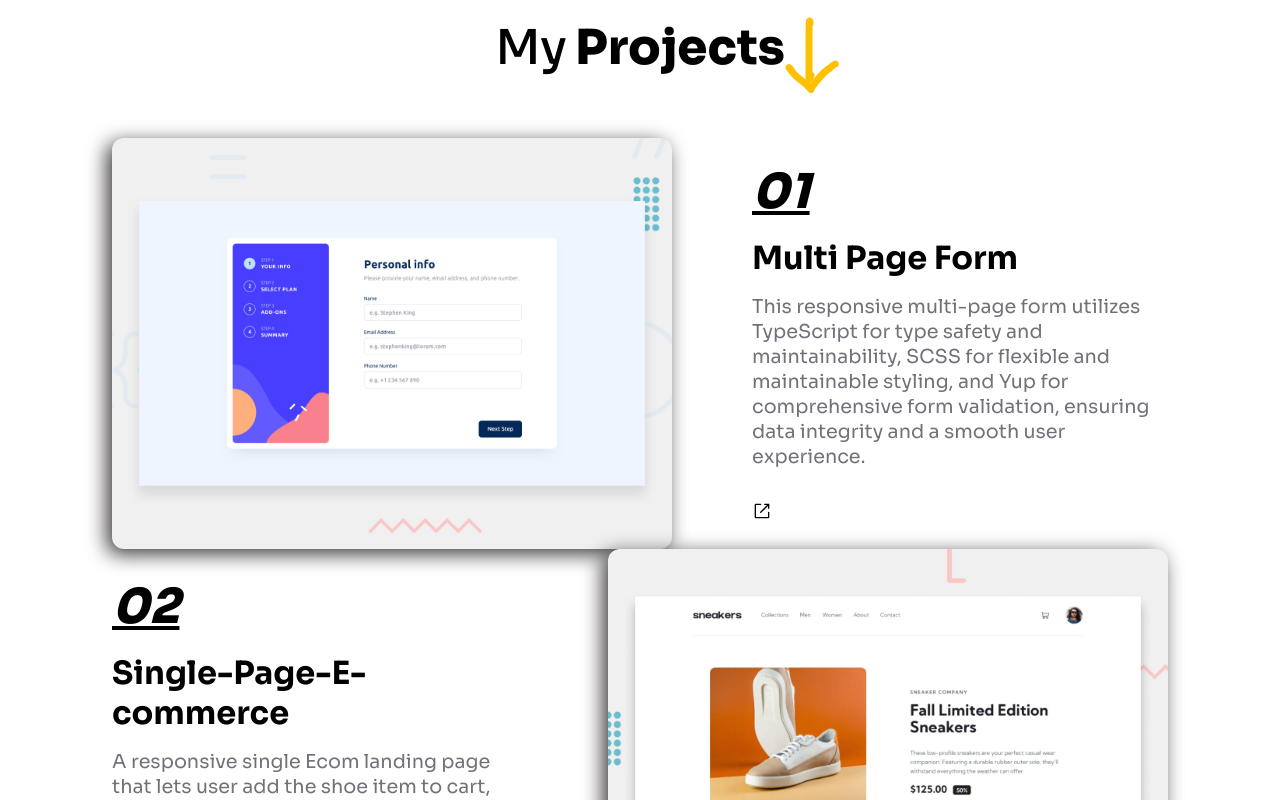
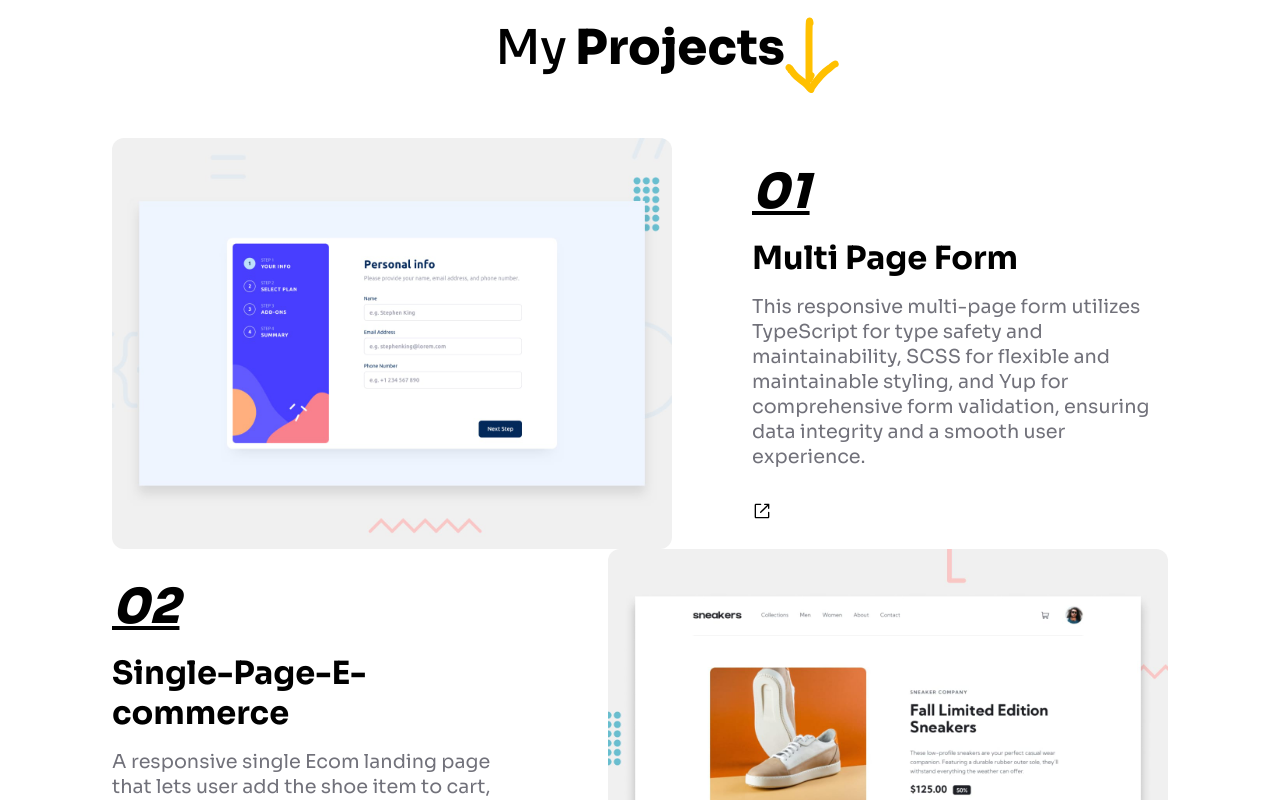
Before and after one commit to Sujal-Jariwala/personalPortfolio, a React (Vite) app: page / in a window 1280 px wide. Shown: the part 2060-2860 px from the top of the page. Built offline with nearby package versions, Linux system fonts and the light colour scheme.

Commit message:
added some minor css changes

```diff
--- a/src/components/Projects/styles.scss
+++ b/src/components/Projects/styles.scss
@@ -86,8 +86,12 @@
                     }
                     max-width: 35rem;
                     border-radius: .75rem;
-                    filter: drop-shadow(-5px 5px 10px $dark-taupe);
-
+                    transform-origin: left bottom;
+                    transition: transform 500ms ease-in-out;
+                    &:hover{
+                        filter: drop-shadow(-10px 3px 5px $muave-gray);
+                        transform: scale(105%);
+                   }
                 }
             }
 
@@ -148,6 +152,7 @@
 .project--index1{
     display: flex;
     flex-direction: row-reverse;
+
 }
 .stickAnimate{
     stroke-dashoffset: 100;
--- a/src/components/Testimonials/styles.scss
+++ b/src/components/Testimonials/styles.scss
@@ -51,12 +51,12 @@
             grid-template-columns: repeat(3, minmax(200px, 1fr));
             grid-template-rows: repeat(1, min-content);
             gap: 2rem;
-            transition: all 400ms ease-in-out;
-            transform-origin: bottom left;
-            &:hover{
-                filter: drop-shadow(-10px 3px 2px $muave-gray);
-                transform: scale(105%);
-            }
+            // transition: all 400ms ease-in-out;
+            // transform-origin: bottom left;
+            // &:hover{
+            //     // filter: drop-shadow(-10px 3px 2px $muave-gray);
+            //     // transform: scale(105%);
+            // }
             .content{
                 display: flex;
                 @include tb{
```
Also changed, not shown: 1 other file (tests, documents, lock files or other folders).
